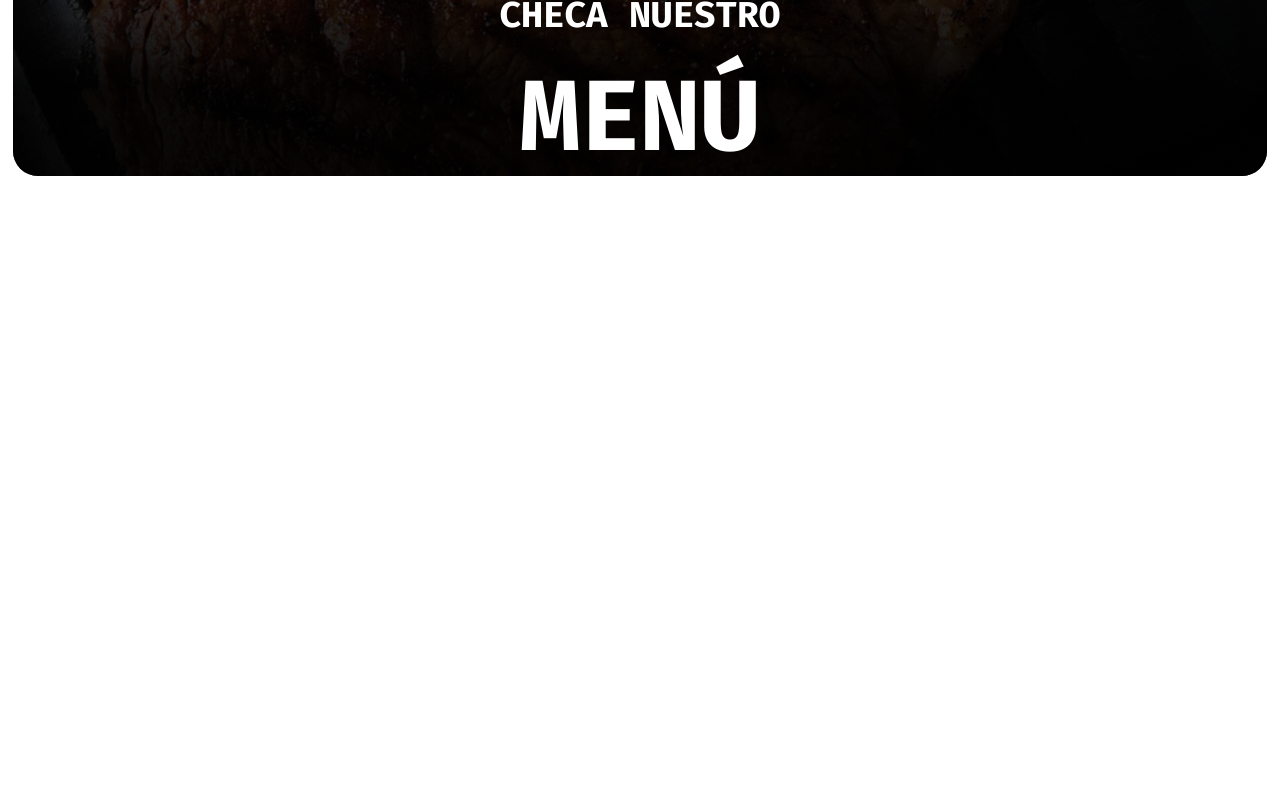
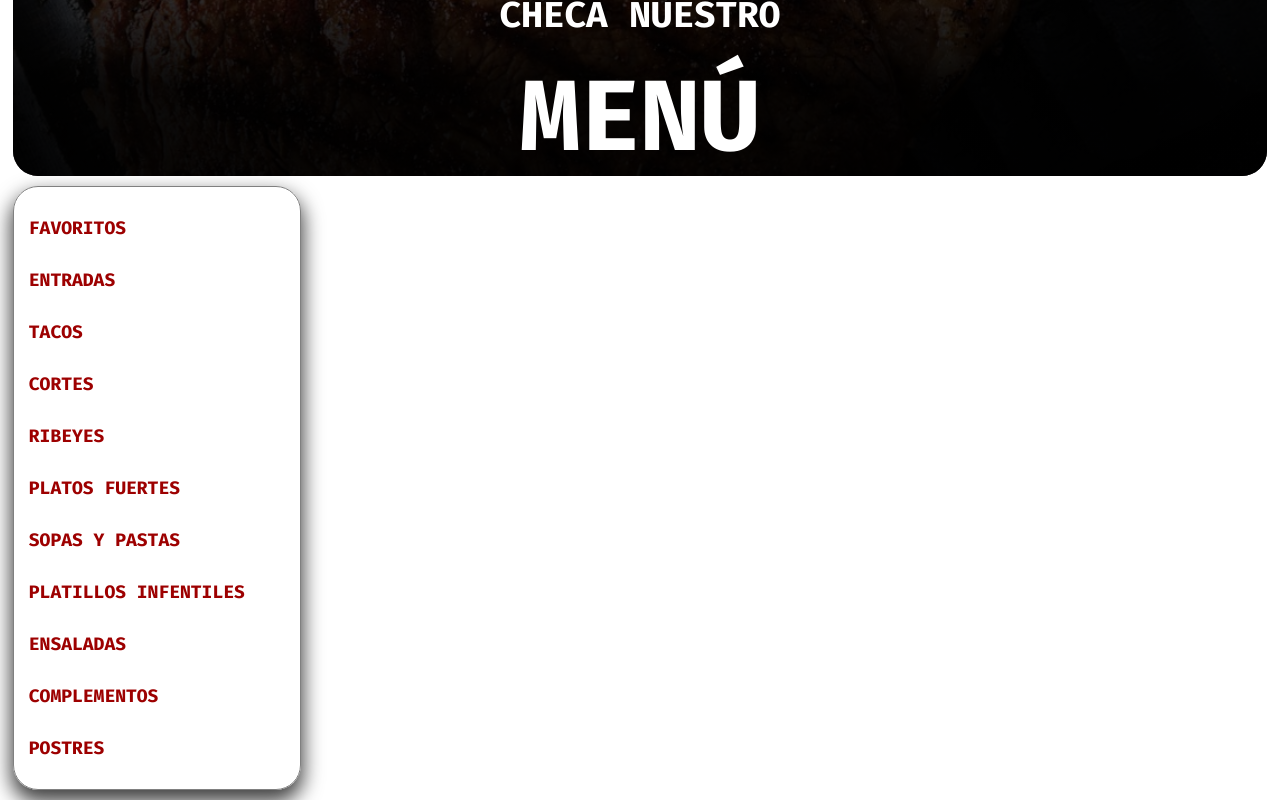
Before and after one commit to RobertoCRIH/restaurant-menu, a React (Create React App) app: page / in a window 1280 px wide. Shown: the part 334-1134 px from the top of the page. Before the commit the page ends 800 px from the top, so only its background shows below. Built offline with nearby package versions, Linux system fonts and the light colour scheme; a web font is replaced by a local one.

Commit message:
Agregue los botones de categorias.

```diff
--- a/src/App.js
+++ b/src/App.js
@@ -1,10 +1,12 @@
 import "./general.scss"
 import Banner from "./components/banner";
+import MenuMainPart from "./components/menu_main_part";
 
 function App() {
   return (
     <div className="App">
         <Banner/>
+        <MenuMainPart/>
     </div>
   );
 }
--- a/src/components/banner.jsx
+++ b/src/components/banner.jsx
@@ -1,4 +1,3 @@
-import bannerImg from "../images/banner.jpg"
 import './banner.scss'
 
 function Banner() {
--- /dev/null
+++ b/src/components/menu_categories.jsx
@@ -0,0 +1,23 @@
+import "./menu_categories.scss"
+import MenuCategoriesButton from "./menu_categories_button";
+
+function MenuCategories() {
+    return(
+        <div className="menuCategories">
+
+            <MenuCategoriesButton nombre={"FAVORITOS"}/>
+            <MenuCategoriesButton nombre={"ENTRADAS"}/>
+            <MenuCategoriesButton nombre={"TACOS"}/>
+            <MenuCategoriesButton nombre={"CORTES"}/>
+            <MenuCategoriesButton nombre={"RIBEYES"}/>
+            <MenuCategoriesButton nombre={"PLATOS FUERTES"}/>
+            <MenuCategoriesButton nombre={"SOPAS Y PASTAS"}/>
+            <MenuCategoriesButton nombre={"PLATILLOS INFENTILES"}/>
+            <MenuCategoriesButton nombre={"ENSALADAS"}/>
+            <MenuCategoriesButton nombre={"COMPLEMENTOS"}/>
+            <MenuCategoriesButton nombre={"POSTRES"}/>
+        </div>
+    )
+}
+
+export default MenuCategories;
--- /dev/null
+++ b/src/components/menu_categories.scss
@@ -0,0 +1,31 @@
+$main_red : #9D0000;
+
+.menuCategories{
+    border-radius: 25px;
+    border: 1px solid grey;
+    width: 20vw;
+    // Esto es la sombra
+    -webkit-box-shadow: 0px 10px 20px 2px rgba(0,0,0,0.75);
+    -moz-box-shadow: 0px 10px 20px 2px rgba(0,0,0,0.75);
+    box-shadow: 0px 10px 20px 2px rgba(0,0,0,0.75);
+
+    // Padding y Margin
+    padding: 15px;
+
+    &__button{
+        cursor: pointer;
+        width: 100%;
+        text-align: left;
+
+        border: none;
+        background-color: transparent;
+
+        color: $main_red;
+        font-size: 18px;
+        font-weight: bold;
+
+
+        margin: 10px 0;
+        padding: 5px 0;
+    }
+}
--- /dev/null
+++ b/src/components/menu_categories_button.jsx
@@ -0,0 +1,9 @@
+function MenuCategoriesButton({nombre}) {
+    return(
+        <button className="menuCategories__button">
+            {nombre}
+        </button>
+    )
+}
+
+export default MenuCategoriesButton;
--- /dev/null
+++ b/src/components/menu_main_part.jsx
@@ -0,0 +1,11 @@
+import MenuCategories from "./menu_categories";
+import "./menu_main_part.scss"
+function MenuMainPart() {
+    return(
+        <div className="menuMainPart">
+            <MenuCategories/>
+        </div>
+    )
+}
+
+export default MenuMainPart;
--- /dev/null
+++ b/src/components/menu_main_part.scss
@@ -0,0 +1,4 @@
+.menuMainPart{
+    margin: 10px 1vw;
+    display: flex;
+}
```
